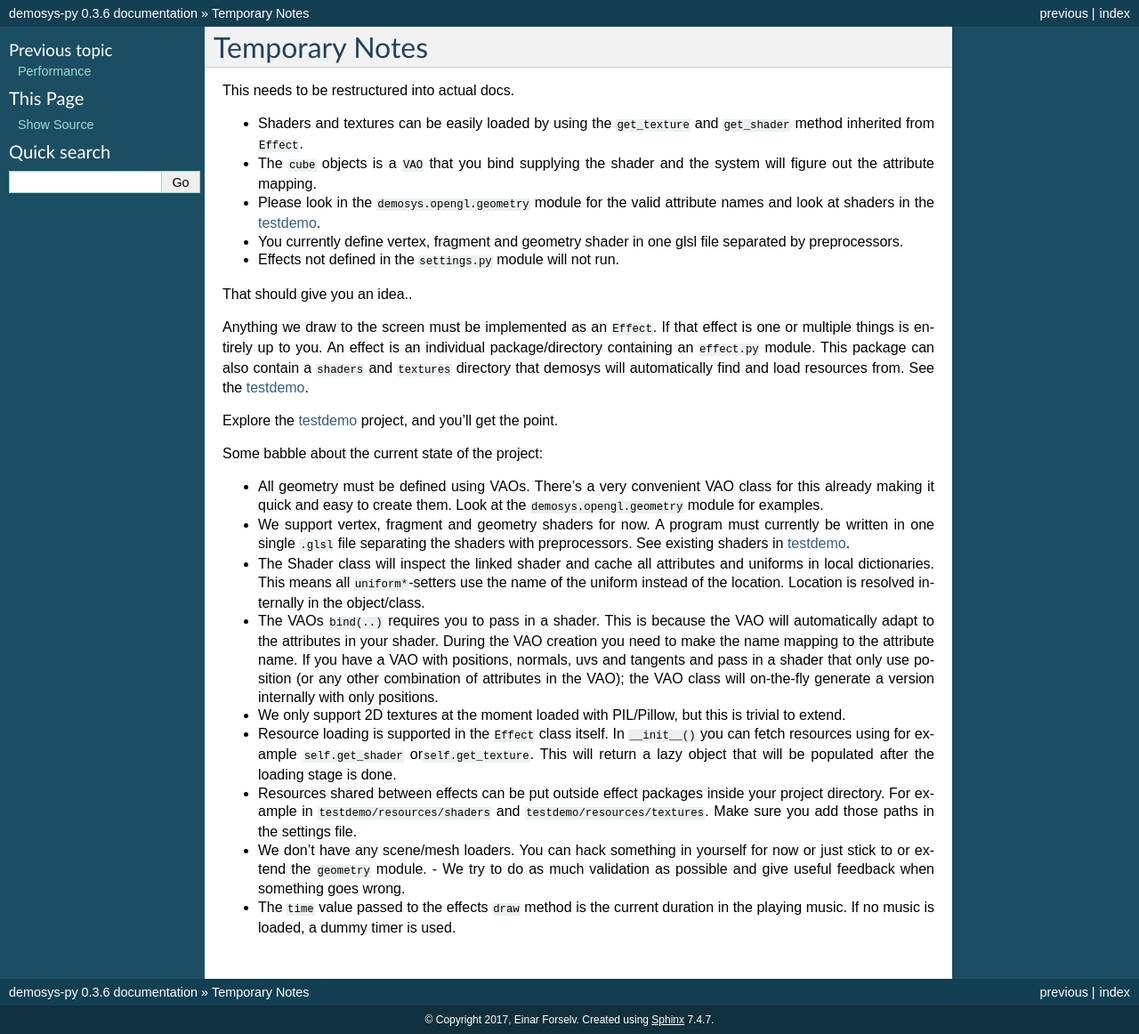
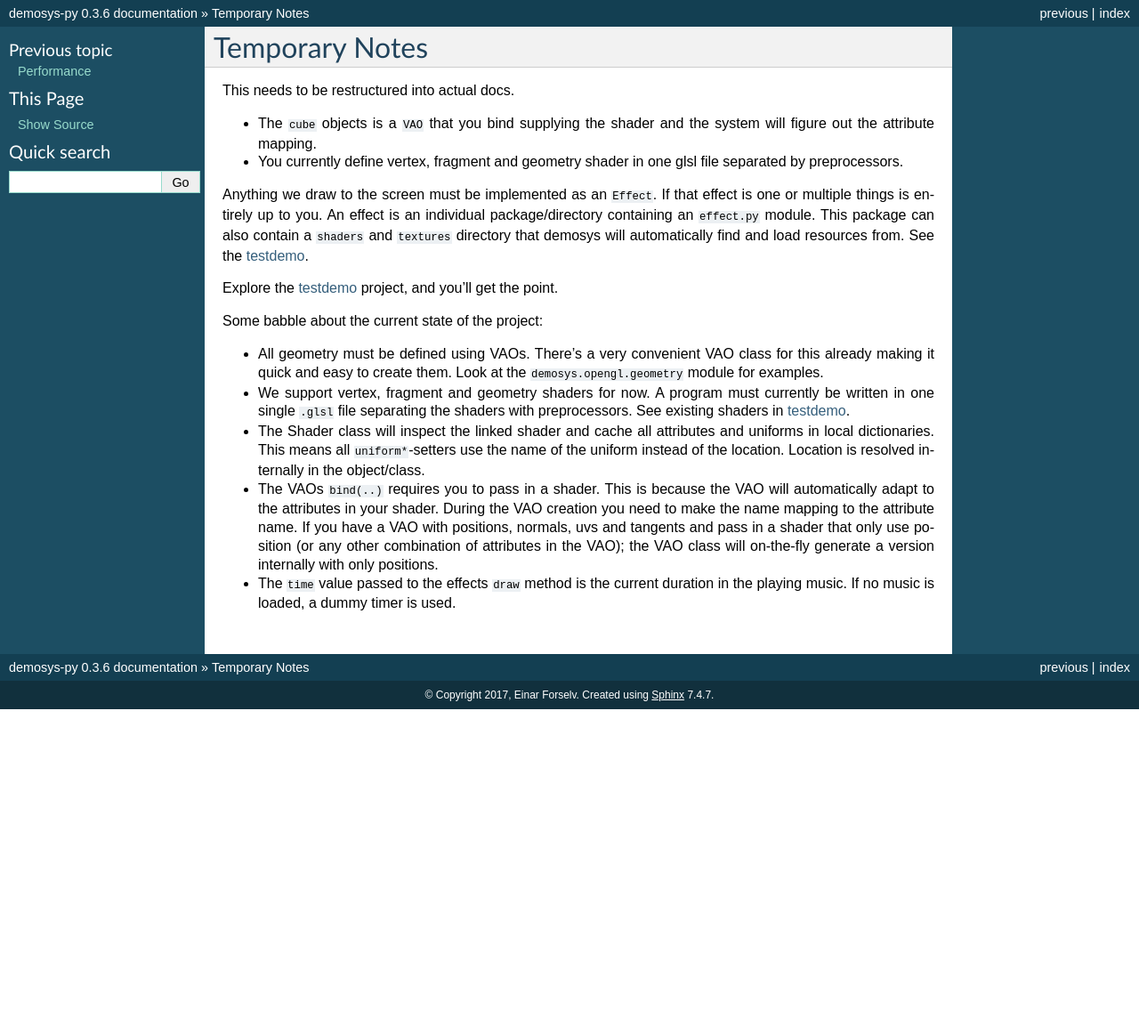
Before and after one commit to Contraz/demosys-py, a Sphinx documentation site: the page built from docs/source/tempnotes.rst, in a window 1280 px wide. Shown: the whole page at 89% size. Built offline with Sphinx 7.4.7, drawn with Linux system fonts in a browser that asks for light colours; after the commit the page ends 900 px from its top, so only the background shows below that.

Commit message:
Clean up temp notes

```diff
--- a/docs/source/tempnotes.rst
+++ b/docs/source/tempnotes.rst
@@ -4,18 +4,12 @@ Temporary Notes
 
 This needs to be restructured into actual docs.
 
-- Shaders and textures can be easily loaded by using the ``get_texture`` and
-  ``get_shader`` method inherited from ``Effect``.
 - The ``cube`` objects is a ``VAO`` that you bind supplying the shader and the system
   will figure out the attribute mapping.
-- Please look in the ``demosys.opengl.geometry`` module for the valid attribute names and
-  look at shaders in the testdemo_.
 - You currently define vertex,
   fragment and geometry shader in one glsl file separated by
   preprocessors.
-- Effects not defined in the ``settings.py`` module will not run.
 
-That should give you an idea..
 
 Anything we draw to the screen must be implemented as an ``Effect``. If
 that effect is one or multiple things is entirely up to you. An effect
@@ -46,20 +40,6 @@ Some babble about the current state of the project:
   in a shader that only use position (or any other combination of attributes
   in the VAO); the VAO class will on-the-fly generate a version internally
   with only positions.
-- We only support 2D textures at the moment loaded with PIL/Pillow, but
-  this is trivial to extend.
-- Resource loading is supported in the ``Effect`` class itself. In ``__init__()``
-  you can fetch resources using for example ``self.get_shader`` or\ ``self.get_texture``.
-  This will return a lazy object that will be populated after the loading
-  stage is done.
-- Resources shared between effects can be put outside effect packages
-  inside your project directory. For example in ``testdemo/resources/shaders``
-  and ``testdemo/resources/textures``. Make sure you add those paths in the
-  settings file.
-- We don't have any scene/mesh loaders. You can hack something in yourself
-  for now or just stick to or extend the ``geometry`` module. - We try to
-  do as much validation as possible and give useful feedback when something
-  goes wrong.
 - The ``time`` value passed to the effects ``draw`` method is the current
   duration in the playing music. If no music is loaded, a dummy timer is used.
 
```
Also changed, not shown: docs/source/effects.rst (+10 -2 lines).
